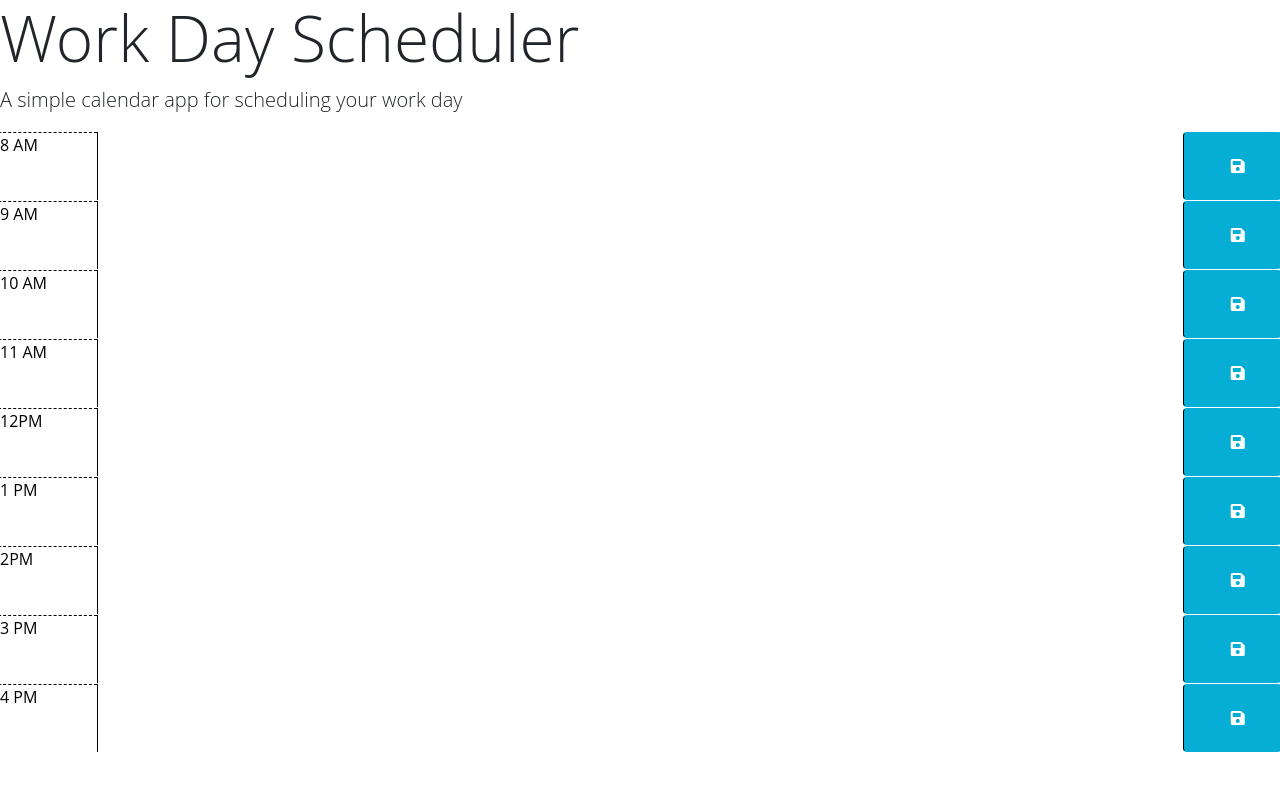
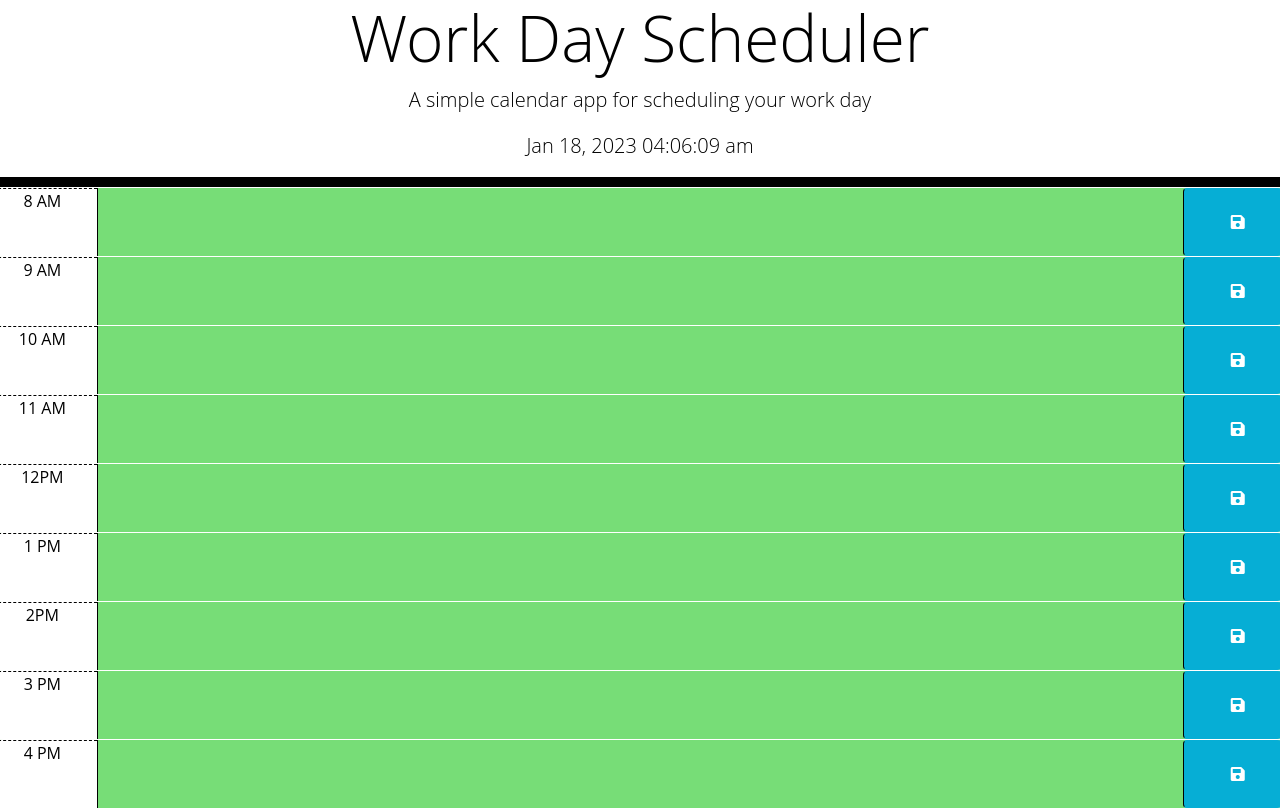
Before and after one commit to JonathanGuhl/DailyPlanner, a plain HTML site: page index.html in a window 1280 px wide. Drawn offline with nearby package versions, Linux system fonts and the light colour scheme; files that its build step writes are made by us from their sources.

Commit message:
Added Javascript code

```diff
--- a/Assets/script.js
+++ b/Assets/script.js
@@ -1,23 +1,53 @@
-// Wrap all code that interacts with the DOM in a call to jQuery to ensure that
-// the code isn't run until the browser has finished rendering all the elements
-// in the html.
-$(function () {
-  // TODO: Add a listener for click events on the save button. This code should
-  // use the id in the containing time-block as a key to save the user input in
-  // local storage. HINT: What does `this` reference in the click listener
-  // function? How can DOM traversal be used to get the "hour-x" id of the
-  // time-block containing the button that was clicked? How might the id be
-  // useful when saving the description in local storage?
-  //
-  // TODO: Add code to apply the past, present, or future class to each time
-  // block by comparing the id to the current hour. HINTS: How can the id
-  // attribute of each time-block be used to conditionally add or remove the
-  // past, present, and future classes? How can Day.js be used to get the
-  // current hour in 24-hour time?
-  //
-  // TODO: Add code to get any user input that was saved in localStorage and set
-  // the values of the corresponding textarea elements. HINT: How can the id
-  // attribute of each time-block be used to do this?
-  //
-  // TODO: Add code to display the current date in the header of the page.
-});
+var currentDayEl = $('#currentDay')
+
+// function to display time
+function displayTime() {
+  var rightNow = dayjs().format('MMM DD, YYYY hh:mm:ss a');
+  currentDayEl.text(rightNow);
+}
+
+displayTime()
+
+$(document).ready(function () {
+    $(".saveBtn").on("click", function () {
+        var text = $(this).siblings(".description").val();
+        var time = $(this).parent().attr("id");
+        localStorage.setItem(time, text);
+})
+
+// function to compare current time with block time and add css class accordingly
+function timeTracker() {
+  var timeNow = dayjs().hour();
+
+    $(".time-block").each(function () {
+      var blockTime = parseInt($(this).attr("id").split("hour")[1]);
+        if (blockTime < timeNow) {
+          $(this).removeClass("future");
+          $(this).removeClass("present");
+          $(this).addClass("past");
+        } else if (blockTime === timeNow) {
+          $(this).removeClass("past");
+          $(this).removeClass("future");
+          $(this).addClass("present");
+        } else {
+          $(this).removeClass("present");
+          $(this).removeClass("past");
+          $(this).addClass("future");
+
+        }
+    })
+    }
+
+    // Pulls items from local storage
+    $("#eightAM .description").val(localStorage.getItem("eightAM"));
+    $("#nineAM .description").val(localStorage.getItem("nineAm"));
+    $("#tenAM .description").val(localStorage.getItem("tenAM"));
+    $("#elevenAM .description").val(localStorage.getItem("elevenAM"));
+    $("#twelvePM .description").val(localStorage.getItem("twelvePM"));
+    $("#onePM .description").val(localStorage.getItem("onePM"));
+    $("#twoPM .description").val(localStorage.getItem("twoPM"));
+    $("#threePM .description").val(localStorage.getItem("threePM"));
+    $("#fourPM .description").val(localStorage.getItem("fourPM"));
+
+    timeTracker();
+})
--- a/Assets/style.css
+++ b/Assets/style.css
@@ -1,3 +1,4 @@
+
 body {
   font-family: 'Open Sans', sans-serif;
   font-size: 16px;
@@ -12,11 +13,19 @@ textarea {
   padding: 10px;
 }
 
+.jumbotron {
+  text-align:center;
+  color:black;
+  border-bottom: 10px solid black;
+
+}
+
 .description {
   white-space: pre-wrap;
 }
 
 .time-block {
+  text-align:center;
   border-radius: 15px;
 }
 
--- a/index.html
+++ b/index.html
@@ -20,7 +20,7 @@
       href="https://fonts.googleapis.com/css2?family=Fira+Sans:wght@400;700&display=swap"
       rel="stylesheet"
     />
-    <link rel="stylesheet" href="style.css" />
+    <link rel="stylesheet" href="Assets/style.css" />
     <title>Work Day Scheduler</title>
   </head>
 
@@ -90,7 +90,6 @@
     <script src="https://cdn.jsdelivr.net/npm/dayjs@1.11.3/dayjs.min.js"
     integrity="sha256-iu/zLUB+QgISXBLCW/mcDi/rnf4m4uEDO0wauy76x7U="
     crossorigin="anonymous"></script>
-
-    <script src="script.js"></script>
+    <script src="Assets/script.js"></script>
   </body>
 </html>
```
